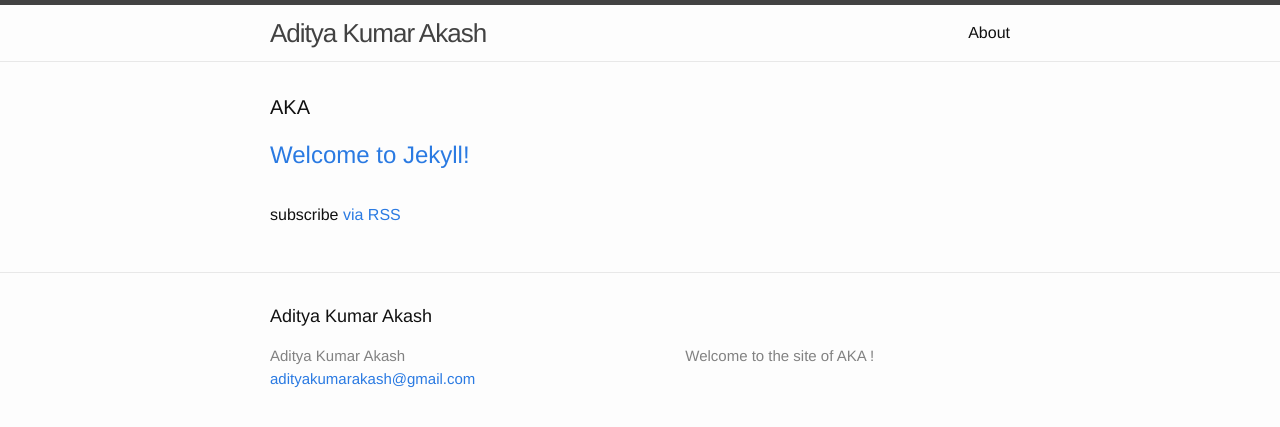
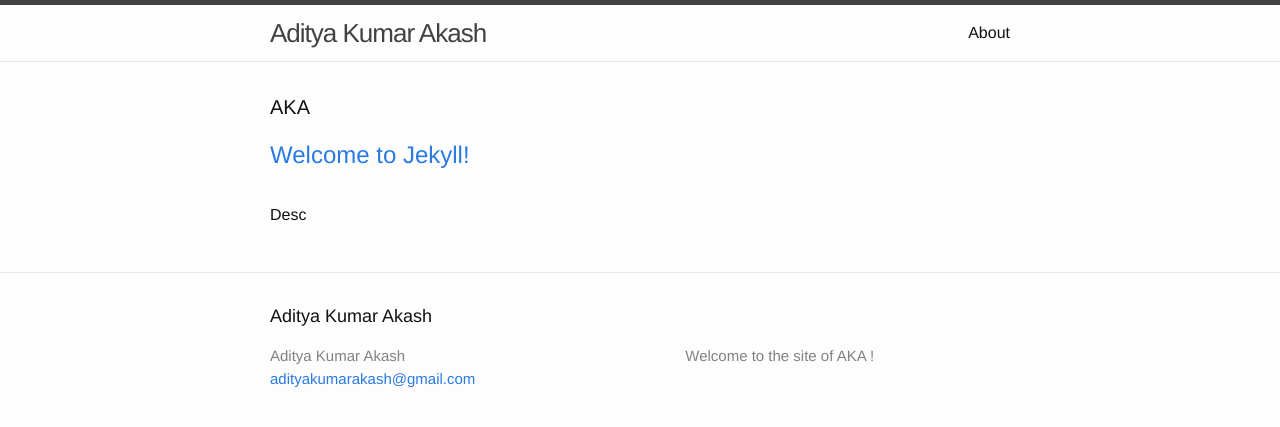
Before and after one commit to adityakumarakash/adityakumarakash.github.io, a Jekyll site: the page built from index.html, in a window 1280 px wide. Shown: the top 427 px of the page. Built offline with Jekyll 4.4.1, drawn with Linux system fonts in a browser that asks for light colours.

Commit message:
Update index.html

```diff
--- a/index.html
+++ b/index.html
@@ -3,9 +3,6 @@ layout: default
 ---
 
 <div class="home">
-   <div class="container">
-        <div class="row">
-          <div class="col-md-6">
    <h1 class="page-heading">AKA</h1>
 
    <ul class="post-list">
@@ -17,10 +14,6 @@ layout: default
        </li>
      {% endfor %}
    </ul>
+
+   <p class="Describe">Desc</p>
 </div>
-          <div class="col-md-6">
-            <p class="rss-subscribe">subscribe <a href="{{ "/feed.xml" | prepend: site.baseurl }}">via RSS</a></p>
-          </div>
-        </div>
-     </div>
-  </div>
```
Lines whose indentation alone changed are shown as unchanged.
